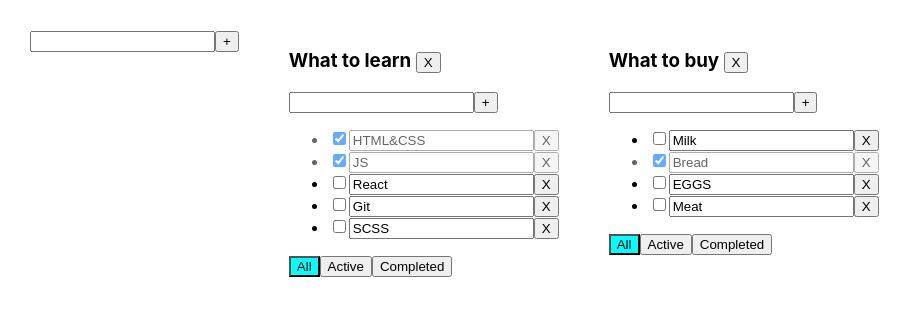
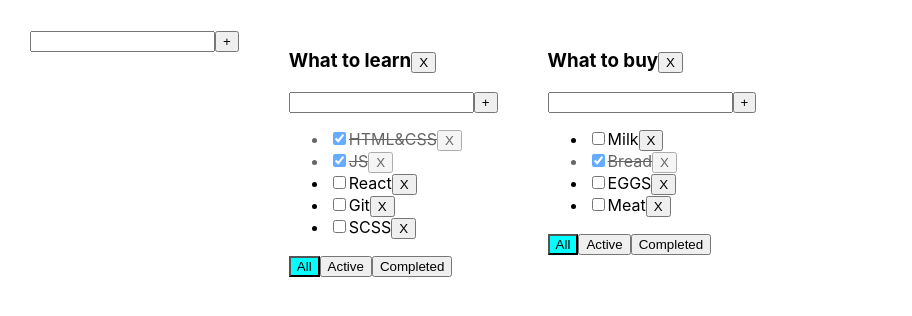
Before and after one commit to Pavelkv94/Todolist, a React (Create React App) app: page / in a window 1280 px wide. Shown: the top 316 px of the page, without its empty margins (0-912 px from the left). Built offline with nearby package versions, Linux system fonts and the light colour scheme.

Commit message:
feat: add editing title of Todolists

```diff
--- a/src/App.tsx
+++ b/src/App.tsx
@@ -81,9 +81,15 @@ function App() {
         if (todolistSingle) { todolistSingle.filter = value }
         setTodolists([...todoLists])
     }
+    //Change text in title for todolist
+    function changeTodolistTitle(newTitle: string, todolistID: string) {
+        const todolistSingle = todoLists.find(tl => tl.id === todolistID)//ищем нужный тудулист
+        if (todolistSingle) { todolistSingle.title = newTitle }
+        setTodolists([...todoLists])
+    }
     //Delete Todolist
-    function removeTodolist (todolistID:string) {
-        setTodolists(todoLists.filter(tl=>tl.id!== todolistID))
+    function removeTodolist(todolistID: string) {
+        setTodolists(todoLists.filter(tl => tl.id !== todolistID))
         delete tasks[todolistID]
     }
     const TodolistComponents = todoLists.map(tl => {
@@ -103,22 +109,24 @@ function App() {
                 filter={tl.filter}
                 removeTodolist={removeTodolist}
                 changeTaskTitle={changeTaskTitle}
+                changeTodolistTitle={changeTodolistTitle}
+
             />
         )
     })
 
-    function addTodolist(title:string) {
-       let  todolist: TodolistType = {
-           id: v1(),
-           title:title,
-           filter: "all"
-       }
-        setTodolists([todolist,...todoLists]);
-        setTasks({...tasks, [todolist.id]:[]})
+    function addTodolist(title: string) {
+        let todolist: TodolistType = {
+            id: v1(),
+            title: title,
+            filter: "all"
+        }
+        setTodolists([todolist, ...todoLists]);
+        setTasks({ ...tasks, [todolist.id]: [] })
     }
     return (
         <div className="App">
-            <AddItemForm addItem = {addTodolist} />
+            <AddItemForm addItem={addTodolist} />
             {TodolistComponents}
 
         </div>
--- a/src/EditabelSpan.tsx
+++ b/src/EditabelSpan.tsx
@@ -2,22 +2,31 @@ import React, { ChangeEvent, KeyboardEvent, useState } from 'react';
 
 type EditableSpanPropsType = {
     title: string
-    changeTaskTitle: (newTitle: string) => void
+    changeTitle: (newTitle: string) => void
 }
 
 export function EditableSpan(props: EditableSpanPropsType) {
     //режим редактирования
-    const [editMode, setEditMode] = useState<boolean>(true);
+    const [editMode, setEditMode] = useState<boolean>(false);
     //локальный стейт для закидывания названия таски в инпут
     let [title, setTitle] = useState(props.title);
 
     const onChangeTitle = (e: ChangeEvent<HTMLInputElement>) => {
         setTitle(e.currentTarget.value);
     }
+const onEnter = (e:KeyboardEvent)=> {
+    if(e.key ==='Enter') {
+        setEditMode(false)
+        props.changeTitle(title)
+    }
+}
 
-    const onEditMode = () => {setEditMode(true)};
-    const offEditMode = () => {setEditMode(false)};
+    const onEditMode = () => { setEditMode(true) };
+    const offEditMode = () => {
+        setEditMode(false);
+        props.changeTitle(title);// для сохранения изменений в таске
+    };
     return (
-        editMode ? <input value={title} onChange={onChangeTitle}/> : <span>{props.title}</span>
+        editMode ? <input value={title} onChange={onChangeTitle} onBlur={offEditMode} autoFocus onKeyPress={onEnter} /> : <span onDoubleClick={onEditMode}>{props.title}</span>
     )
 }
--- a/src/Todolist.tsx
+++ b/src/Todolist.tsx
@@ -15,11 +15,13 @@ type TodolistPropsType = {
     tasks: Array<TaskType>
     filter: FilterType
     removeTask: (taskID: string, todolistID: string) => void
+    removeTodolist: (todolistID: string) => void
+    addTasks: (title: string, todolistID: string) => void
     changeFilter: (value: FilterType, todolistID: string) => void
-    addTasks: (title: string, todolistID: string) => void
     changeTaskStatus: (taskId: string, newIsDone: boolean, todolistID: string) => void
-    changeTaskTitle:(id: string, newTitle: string, todolistID: string) => void
-    removeTodolist: (todolistID: string) => void
+    changeTaskTitle: (id: string, newTitle: string, todolistID: string) => void
+    changeTodolistTitle: (newTitle: string, todolistID: string) => void
+
 
 }
 
@@ -33,24 +35,24 @@ export function Todolist(props: TodolistPropsType) {
             const remove = () => { props.removeTask(t.id, props.id) }
             const changeTaskStatus = (e: ChangeEvent<HTMLInputElement>) =>
                 props.changeTaskStatus(t.id, e.currentTarget.checked, props.id);
-                const changeTaskTitle = (newTitle:string) =>{props.changeTaskTitle(t.id, newTitle, props.id)}
+            const changeTaskTitle = (newTitle: string) => { props.changeTaskTitle(t.id, newTitle, props.id) }
             return <li key={t.id} className={t.isDone ? "is-done" : ""}>
                 <input type="checkbox"
                     checked={t.isDone}
                     onChange={changeTaskStatus} />
-                <EditableSpan title={t.title} changeTaskTitle={changeTaskTitle}/>
+                <EditableSpan title={t.title} changeTitle={changeTaskTitle} />
                 <button onClick={remove}>X</button>
             </li>
         }
     )
-    const removeTodolist = () => { props.removeTodolist(props.id) }
-
-    const addTask = (title: string) => {
-        props.addTasks(title, props.id)
-    }
+    const removeTodolist = () => { props.removeTodolist(props.id) };
+    const addTask = (title: string) => { props.addTasks(title, props.id) };
+    const changeTodolistTitle = (title: string) => { props.changeTodolistTitle(title, props.id) };
     return (
         <div>
-            <h3>{props.title} <button onClick={removeTodolist}>X</button></h3>
+            <h3>
+                <EditableSpan title={props.title} changeTitle={changeTodolistTitle} />
+                <button onClick={removeTodolist}>X</button></h3>
             <AddItemForm addItem={addTask} />
             <ul>
                 {tasks}
```
